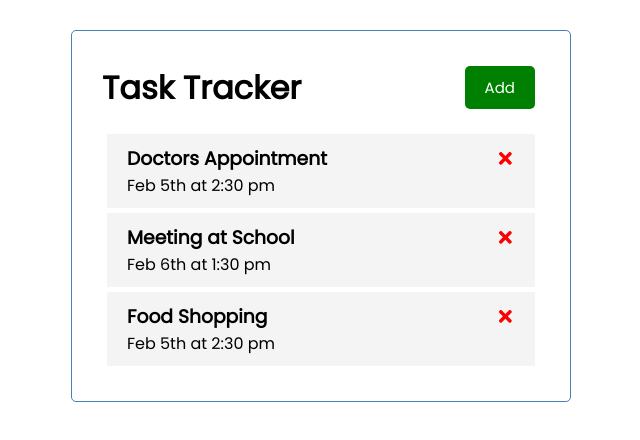
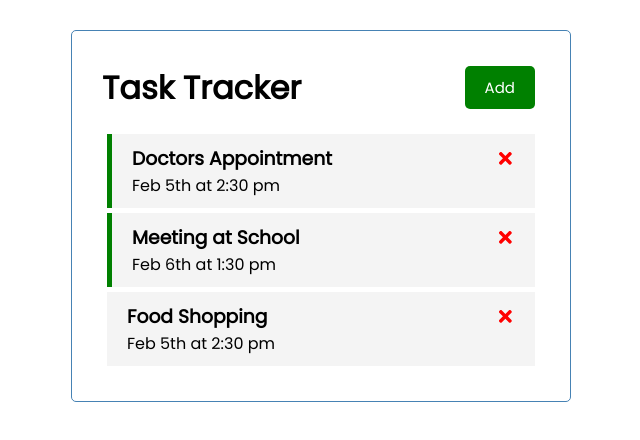
Before and after one commit to treykapfer/task_tracker, a React (Create React App) app: page / in a window 1280 px wide. Shown: the top 440 px of the page, without its empty margins (319-959 px from the left). Built offline with nearby package versions, Linux system fonts and the light colour scheme.

Commit message:
add reminders

```diff
--- a/src/App.js
+++ b/src/App.js
@@ -33,6 +33,7 @@
 
   //Toggle Reminder
   const toggleReminder = (id) => {
+    setTasks(tasks.map((task) => task.id === id ? {...task,reminder: !task.reminder} : task))
     console.log(id)
   }
 
--- a/src/components/Task.js
+++ b/src/components/Task.js
@@ -4,7 +4,7 @@
 const Task = ({task, onDelete, onToggle}) => {
 
     return (
-        <div className='task' onDoubleClick={onToggle}>
+        <div className={`task ${task.reminder ? 'reminder' : ''}`} onDoubleClick={() => onToggle(task.id)}>
             <h3>
                 {task.text}
                 <FaTimes style={{color: 'red', cursor: 'pointer'}} onClick ={() => onDelete(task.id)}/>
```
